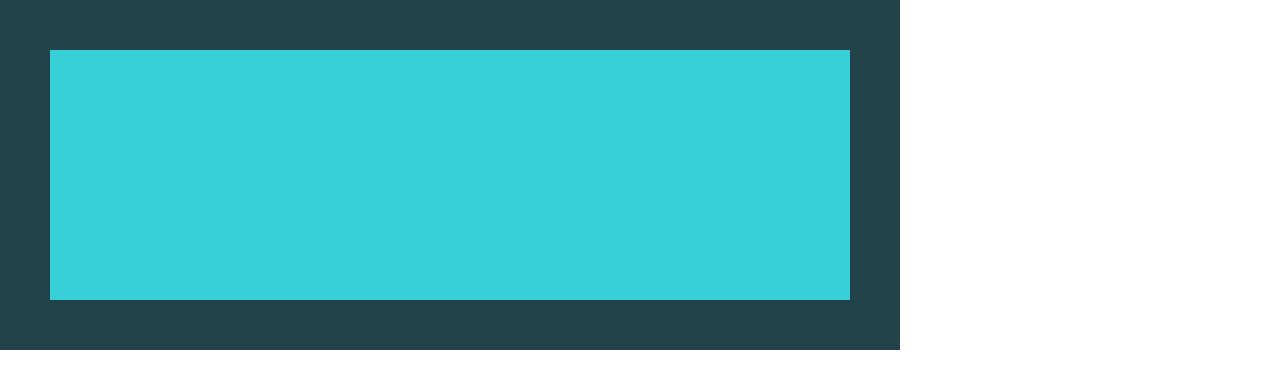
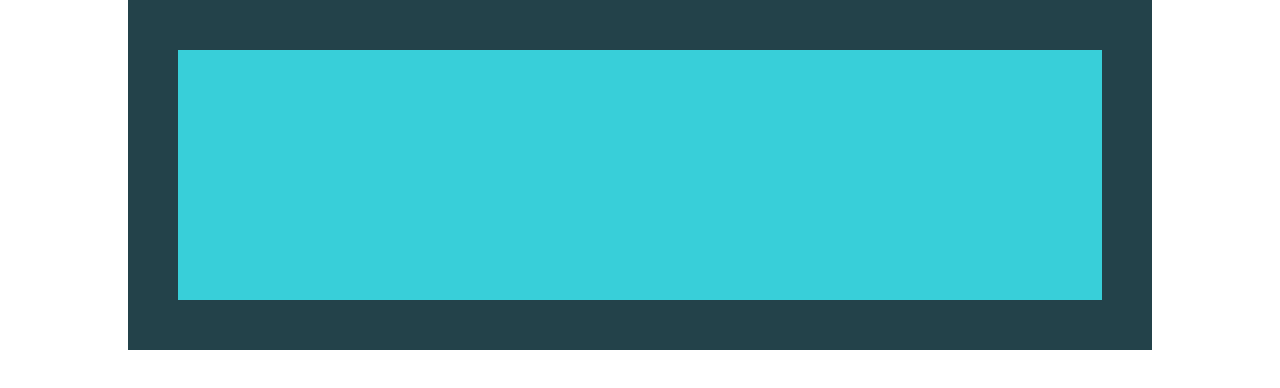
Before and after one commit to nSamarasDev/Percentages-vs-Fixed-widths, a plain HTML site: page index.html in a window 1280 px wide. Drawn offline with Linux system fonts and the light colour scheme.

Commit message:
css added

```diff
--- a/style.css
+++ b/style.css
@@ -8,7 +8,9 @@ body {
     background-color: #23424A;
     padding: 50px;
 
-    width: 900px;
+    /* width: 900px; */
+    margin: 0 auto;
+    width: 80%
 }
 
 .child {
```
